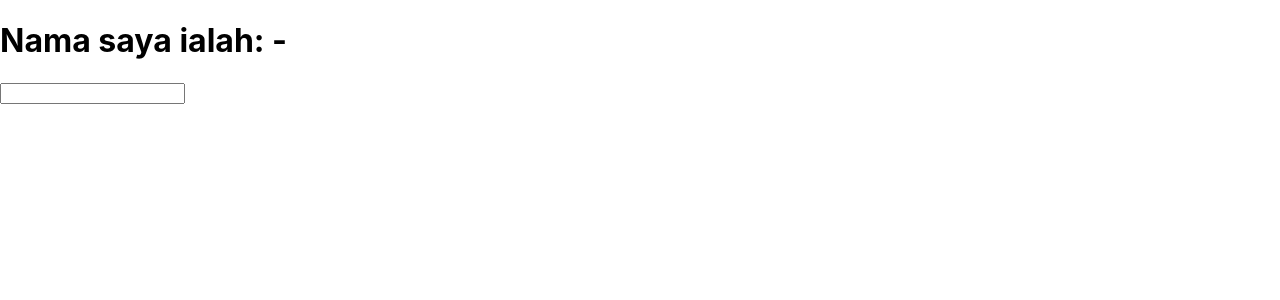
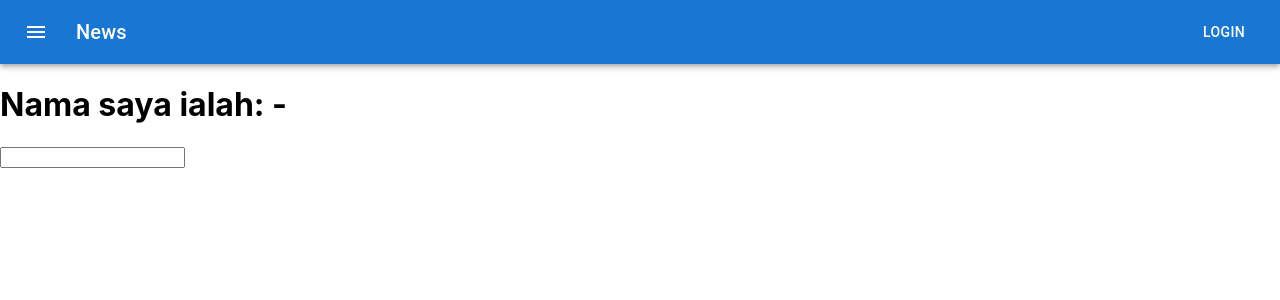
Before and after one commit to skolacode/safwan-one-one, a React (Create React App) app in the folder todo-app/: page / in a window 1280 px wide. Shown: the top 300 px of the page. Built offline with nearby package versions, Linux system fonts and the light colour scheme.

Commit message:
1. added a mui icons 2. update the lesson 3. implement MUI and use the landing page as a component

```diff
--- a/todo-app/package.json
+++ b/todo-app/package.json
@@ -5,6 +5,7 @@
   "dependencies": {
     "@emotion/react": "^11.10.4",
     "@emotion/styled": "^11.10.4",
+    "@mui/icons-material": "^5.10.9",
     "@mui/material": "^5.10.9",
     "@testing-library/jest-dom": "^5.16.5",
     "@testing-library/react": "^13.4.0",
--- a/todo-app/src/index.jsx
+++ b/todo-app/src/index.jsx
@@ -3,12 +3,12 @@
 import './index.css';
 import reportWebVitals from './reportWebVitals';
 
-import { LandingPage } from './pages/LandingPage'
+import { HomePage } from './pages/HomePage'
 
 const root = ReactDOM.createRoot(document.getElementById('root'));
 root.render(
   <React.StrictMode>
-    <LandingPage />
+    <HomePage />
   </React.StrictMode>
 );
 
--- /dev/null
+++ b/todo-app/src/pages/HomePage.jsx
@@ -0,0 +1,38 @@
+import * as React from 'react';
+import AppBar from '@mui/material/AppBar';
+import Box from '@mui/material/Box';
+import Toolbar from '@mui/material/Toolbar';
+import Typography from '@mui/material/Typography';
+import Button from '@mui/material/Button';
+import IconButton from '@mui/material/IconButton';
+import MenuIcon from '@mui/icons-material/Menu';
+
+import { LandingPage } from './LandingPage';
+
+export const HomePage = () => {
+  return (
+    <Box sx={{ flexGrow: 1 }}>
+      <AppBar position="static">
+        <Toolbar>
+          <IconButton
+            size="large"
+            edge="start"
+            color="inherit"
+            aria-label="menu"
+            sx={{ mr: 2 }}
+          >
+            <MenuIcon />
+          </IconButton>
+          <Typography variant="h6" component="div" sx={{ flexGrow: 1 }}>
+            News
+          </Typography>
+          <Button color="inherit">Login</Button>
+        </Toolbar>
+      </AppBar>
+
+      {/* This is the body */}
+      <LandingPage />
+
+    </Box>
+  );
+}
```
Also changed, not shown: 2 other files (tests, documents, lock files or other folders).
